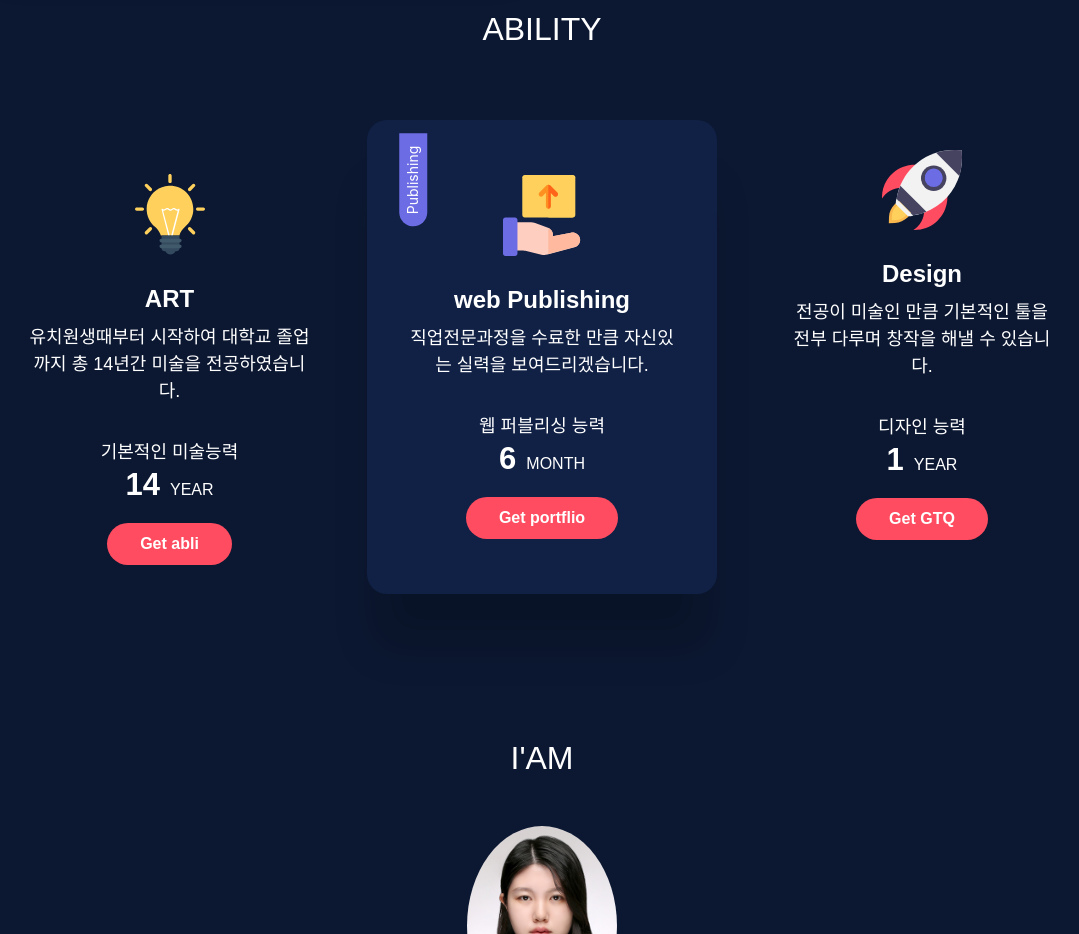
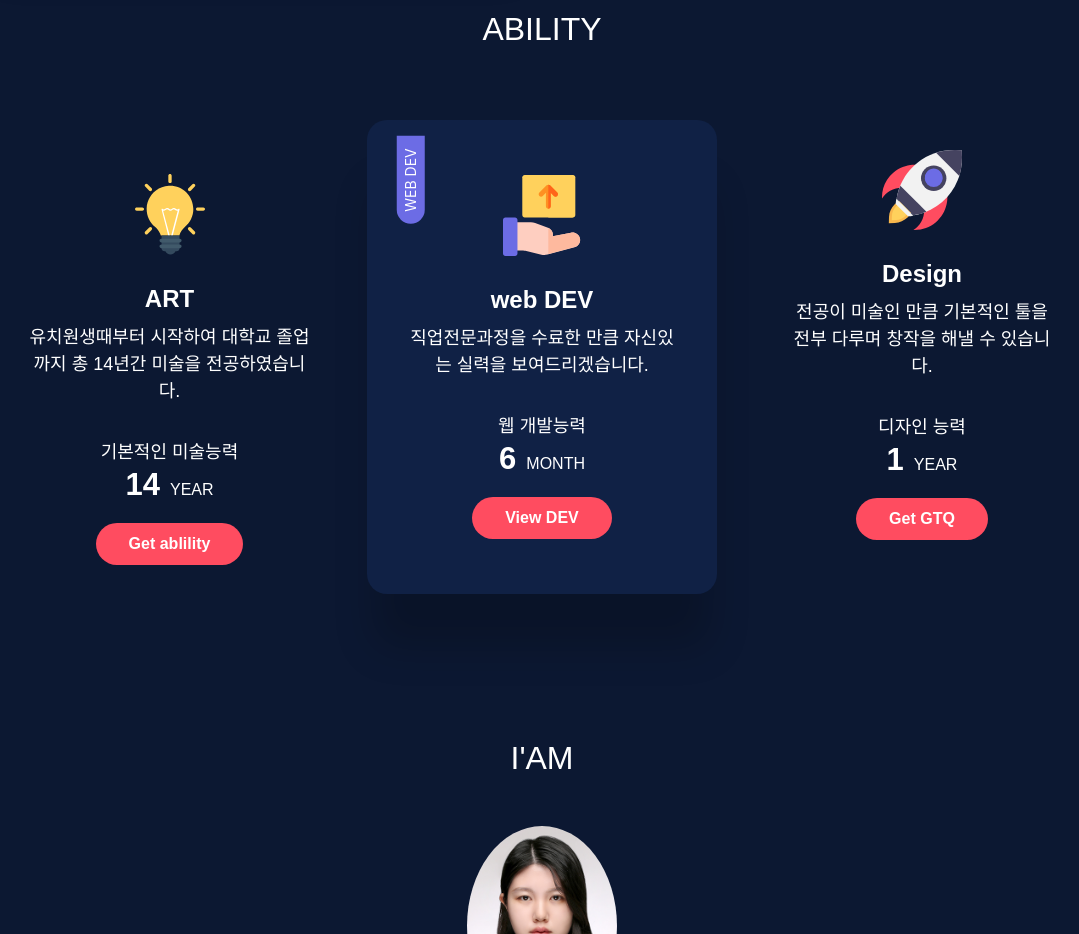
Before and after one commit to wooyoojeongTW/Webpages-, a plain HTML site: page index.html in a window 1280 px wide. Shown: the part 2360-3294 px from the top of the page, without its empty margins (98-1177 px from the left). Drawn offline with nearby package versions, Linux system fonts and the light colour scheme; files whose address does not match are found by name.

Commit message:
Add files via upload

```diff
--- a/index.html
+++ b/index.html
@@ -298,21 +298,21 @@
                     <br>
         						<p>기본적인 미술능력</p>
         						<h3 class="price">14<span>year</span></h3>
-        						<a href="#" class="btn btn-default">Get abli</a>
+        						<a href="#" class="btn btn-default">Get ablility</a>
         					</div>
         				</div>
 
         				<div class="col-md-4">
         					<!-- price item recommended-->
         					<div class="price-item bg-dark rounded text-center best">
-        						<span class="badge">Publishing</span>
+        						<span class="badge">WEB DEV</span>
         						<img src="images/price-2.svg" alt="Premium" />
-        						<h2 class="plan">web Publishing</h2>
+        						<h2 class="plan">web DEV</h2>
         						<p>직업전문과정을 수료한 만큼 자신있는 실력을 보여드리겠습니다.</p>
                     <br>
-        						<p>웹 퍼블리싱 능력</p>
+        						<p>웹 개발능력</p>
         						<h3 class="price">6<span>Month</span></h3>
-        						<a href="#" class="btn btn-default">Get portflio</a>
+        						<a href="https://github.com/wooyooo?tab=repositories" target="_blank" class="btn btn-default" >View DEV</a>
         					</div>
         				</div>
 
```
